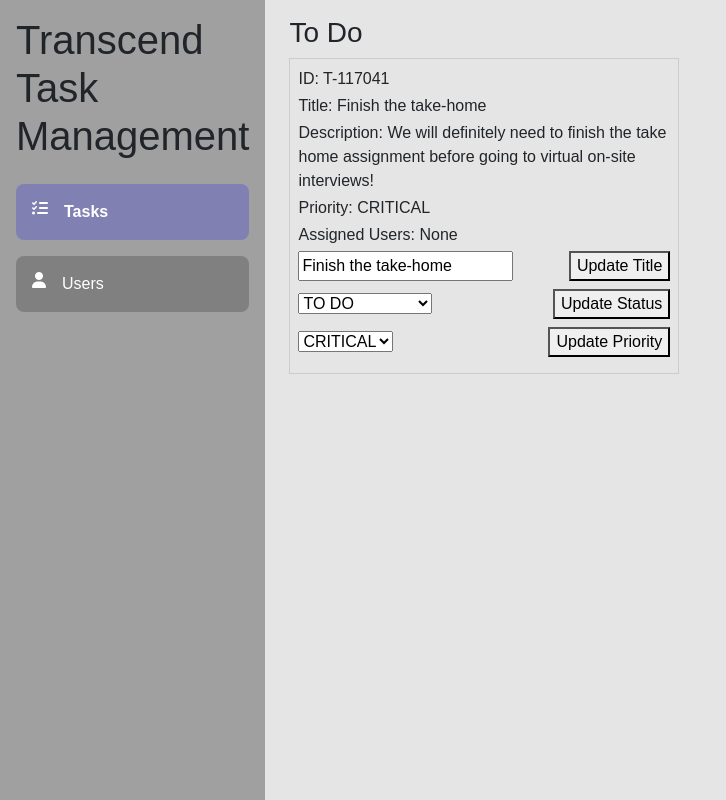
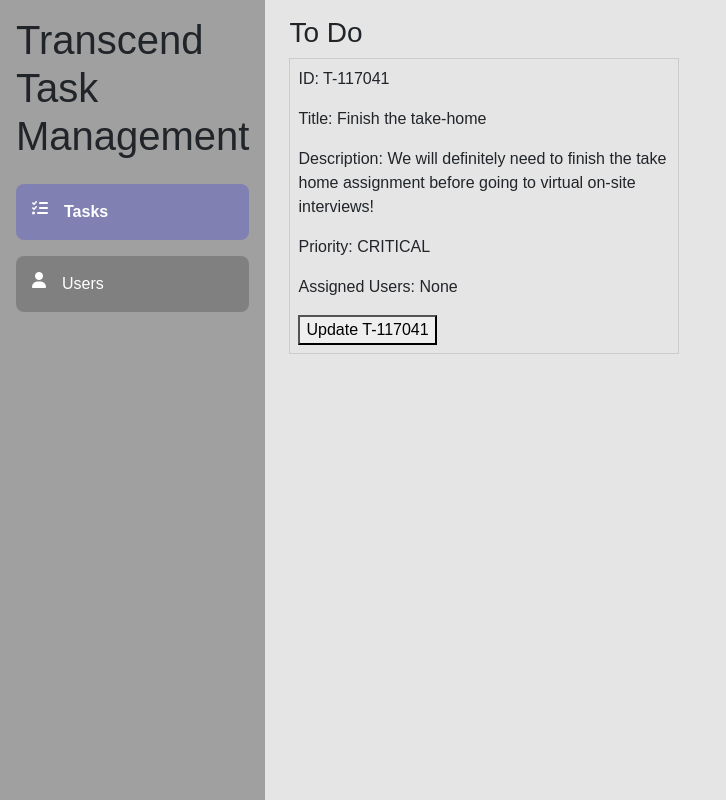
Before and after one commit to alexbarajas/TaskManagement, a React (Vite) app in the folder task-app/: page / in a window 1280 px wide. Shown: the whole page, without its empty margins (0-726 px from the left). Built offline with nearby package versions, Linux system fonts and the light colour scheme.

Commit message:
able to create and delete users on UsersView.tsx and cleaned up TasksView.tsx

```diff
--- a/task-app/src/App.tsx
+++ b/task-app/src/App.tsx
@@ -25,7 +25,9 @@ const router = createBrowserRouter([
 
 function App() {
   return (
-    <ErrorBoundary> {/* Wrap the entire application with ErrorBoundary */}
+    <ErrorBoundary>
+      {' '}
+      {/* Wrap the entire application with ErrorBoundary */}
       <div
         style={{
           display: 'grid',
@@ -35,7 +37,7 @@ function App() {
           backgroundColor: 'rgba(0,0,0,.1)',
         }}
       >
-      <Sidebar />
+        <Sidebar />
         <RouterProvider router={router} />
       </div>
     </ErrorBoundary>
--- a/task-app/src/components/ErrorBoundary/ErrorBoundary.tsx
+++ b/task-app/src/components/ErrorBoundary/ErrorBoundary.tsx
@@ -1,4 +1,4 @@
-import React, { Component, ErrorInfo, ReactNode } from "react";
+import React, { Component, ErrorInfo, ReactNode } from 'react';
 
 interface Props {
   children?: ReactNode;
@@ -10,7 +10,7 @@ interface State {
 
 class ErrorBoundary extends Component<Props, State> {
   public state: State = {
-    hasError: false
+    hasError: false,
   };
 
   public static getDerivedStateFromError(_: Error): State {
@@ -19,7 +19,7 @@ class ErrorBoundary extends Component<Props, State> {
   }
 
   public componentDidCatch(error: Error, errorInfo: ErrorInfo) {
-    console.error("Uncaught error:", error, errorInfo);
+    console.error('Uncaught error:', error, errorInfo);
   }
 
   public render() {
--- a/task-app/src/components/NotFound/NotFound.tsx
+++ b/task-app/src/components/NotFound/NotFound.tsx
@@ -4,7 +4,11 @@ interface NotFoundProps {
   // add any props you might need here
 }
 
-export const NotFound: React.FC<NotFoundProps> = ({ /* destructure props here if needed */ }) => {
+export const NotFound: React.FC<NotFoundProps> = (
+  {
+    /* destructure props here if needed */
+  },
+) => {
   // your component logic here if you have any
 
   return (
--- a/task-app/src/components/TasksView/TasksView.tsx
+++ b/task-app/src/components/TasksView/TasksView.tsx
@@ -12,51 +12,22 @@ export const TasksView: React.FC = () => {
   // mutation hook for updating tasks
   const [updateTask] = useApiMutation(BackendEndpoint.UpdateTask);
 
-  // state to store selected status for each task, whenever a state changes the component re-renders
-  const [selectedStatus, setSelectedStatus] = useState<{
-    [taskId: string]: TaskStatus;
-  }>({});
-  const [selectedTitle, setSelectedTitle] = useState<{
-    [taskId: string]: string;
-  }>({});
-  const [selectedPriority, setSelectedPriority] = useState<{
-    [taskId: string]: TaskPriority;
-  }>({});
+  // state to store selected task for update
+  const [selectedTask, setSelectedTask] = useState<Task | null>(null);
 
   // function to handle task updates
-  const handleTaskUpdate = async (taskId: string, updates: Partial<Task>) => {
+  const handleTaskUpdate = async (updatedTask: Task) => {
     try {
       // call the API to update the task
-      const updatedTask = await updateTask({ id: taskId, ...updates });
+      const response = await updateTask(updatedTask);
       // if the update is successful, refetch the tasks to get the latest data
-      if (updatedTask) {
+      if (response) {
         refetch();
+        setSelectedTask(null); // Close the popup after update
       }
     } catch (error) {
       // handle error
       console.error('Error updating task:', error);
-    }
-  };
-
-  const updateTaskStatus = (taskId: string) => {
-    // if you click on 'Update Status' without selecting anything, it'll be undefined, so instead of setting the status to 'undefined' it just stays the same
-    if (selectedStatus[taskId]) {
-      const newStatus = selectedStatus[taskId];
-      handleTaskUpdate(taskId, { status: newStatus });
-    }
-  };
-
-  const updateTaskTitle = (taskId: string) => {
-    if (selectedTitle[taskId]) {
-      const newTitle = selectedTitle[taskId];
-      handleTaskUpdate(taskId, { title: newTitle });
-    }
-  };
-
-  const updateTaskPriority = (taskId: string) => {
-    if (selectedPriority[taskId]) {
-      const newPriority = selectedPriority[taskId];
-      handleTaskUpdate(taskId, { priority: newPriority });
     }
   };
 
@@ -69,11 +40,6 @@ export const TasksView: React.FC = () => {
       tasksByStatus[task.status].push(task);
     });
   }
-
-  console.log('Data:', data);
-  console.log('Loading:', loading);
-  console.log('Error:', error);
-  console.log('Refetch:', refetch);
 
   return (
     <div
@@ -88,7 +54,7 @@ export const TasksView: React.FC = () => {
     >
       {Object.entries(tasksByStatus).map(([status, tasks]) => (
         <div key={status} style={{ flex: '0 0 auto', maxWidth: '40%' }}>
-          <h3>{formatStatus(status)}</h3> {/* Updated status label */}
+          <h3>{formatStatus(status)}</h3>
           {tasks.map((task) => (
             <div
               key={task.id}
@@ -98,112 +64,149 @@ export const TasksView: React.FC = () => {
                 marginBottom: '0.5em',
               }}
             >
-              <p style={{ marginBottom: '0.2em' }}>ID: {task.id}</p>
-              <p style={{ marginBottom: '0.2em' }}>Title: {task.title}</p>
-              <p style={{ marginBottom: '0.2em' }}>
-                Description: {task.description}
-              </p>
-              <p style={{ marginBottom: '0.2em' }}>Priority: {task.priority}</p>
-              <p style={{ marginBottom: '0.2em' }}>
-                Assigned Users:{' '}
-                {task.assignedUsers && task.assignedUsers.length > 0
-                  ? task.assignedUsers.join(', ')
-                  : 'None'}
-              </p>
-              <div
-                style={{
-                  display: 'flex',
-                  alignItems: 'center',
-                  marginBottom: '0.5em',
-                  justifyContent: 'space-between',
-                }}
-              >
-                <input
-                  type="text"
-                  value={selectedTitle[task.id] || task.title}
-                  onChange={(e) =>
-                    setSelectedTitle({
-                      ...selectedTitle,
-                      [task.id]: e.target.value,
-                    })
-                  }
-                />
-                <button onClick={() => updateTaskTitle(task.id)}>
-                  Update Title
-                </button>
-              </div>
-              <div
-                style={{
-                  display: 'flex',
-                  alignItems: 'center',
-                  marginBottom: '0.5em',
-                  justifyContent: 'space-between',
-                }}
-              >
-                <select
-                  value={selectedStatus[task.id] || task.status}
-                  onChange={(e) =>
-                    setSelectedStatus({
-                      ...selectedStatus,
-                      [task.id]: e.target.value as TaskStatus,
-                    })
-                  }
-                >
-                  {Object.values(TaskStatus).map((status) => (
-                    <option key={status} value={status}>
-                      {status.replace(/_/g, ' ')}
-                    </option>
-                  ))}
-                </select>
-                <button onClick={() => updateTaskStatus(task.id)}>
-                  Update Status
-                </button>
-              </div>
-              <div
-                style={{
-                  display: 'flex',
-                  alignItems: 'center',
-                  marginBottom: '0.5em',
-                  justifyContent: 'space-between',
-                }}
-              >
-                <select
-                  value={selectedPriority[task.id] || task.priority}
-                  onChange={(e) =>
-                    setSelectedPriority({
-                      ...selectedPriority,
-                      [task.id]: e.target.value as TaskPriority,
-                    })
-                  }
-                >
-                  {Object.values(TaskPriority).map((priority) => (
-                    <option key={priority} value={priority}>
-                      {priority.replace(/_/g, ' ')}
-                    </option>
-                  ))}
-                </select>
-                <button onClick={() => updateTaskPriority(task.id)}>
-                  Update Priority
-                </button>
-              </div>
+              <TaskItem task={task} setSelectedTask={setSelectedTask} />
             </div>
           ))}
         </div>
       ))}
+      {/* popup form for updating task */}
+      {loading ? (
+        <p>The tasks are loading please wait...</p>
+      ) : error ? (
+        <p>Error: {error.message}</p>
+      ) : (
+        selectedTask && (
+          <div
+            style={{
+              position: 'fixed',
+              top: 0,
+              left: 0,
+              width: '100%',
+              height: '100%',
+              backgroundColor: 'rgba(0, 0, 0, 0.5)',
+              display: 'flex',
+              justifyContent: 'center',
+              alignItems: 'center',
+            }}
+          >
+            <div
+              style={{
+                backgroundColor: '#fff',
+                padding: '2em',
+                borderRadius: '5px',
+              }}
+            >
+              <TaskUpdateForm
+                task={selectedTask}
+                handleTaskUpdate={handleTaskUpdate}
+                onClose={() => setSelectedTask(null)}
+              />
+            </div>
+          </div>
+        )
+      )}
     </div>
   );
 };
 
-// helper functions go outside
+const TaskItem: React.FC<{
+  task: Task;
+  setSelectedTask: (task: Task | null) => void;
+}> = ({ task, setSelectedTask }) => {
+  return (
+    <div>
+      <p>ID: {task.id}</p>
+      <p>Title: {task.title}</p>
+      <p>Description: {task.description}</p>
+      <p>Priority: {task.priority}</p>
+      <p>
+        Assigned Users:{' '}
+        {task.assignedUsers && task.assignedUsers.length > 0
+          ? task.assignedUsers.join(', ')
+          : 'None'}
+      </p>
+      {/* button to open update form */}
+      <button onClick={() => setSelectedTask(task)}>Update {task.id}</button>
+    </div>
+  );
+};
+
+const TaskUpdateForm: React.FC<{
+  task: Task;
+  handleTaskUpdate: (task: Task) => void;
+  onClose: () => void;
+}> = ({ task, handleTaskUpdate, onClose }) => {
+  const [updatedTask, setUpdatedTask] = useState<Task>({ ...task });
+
+  const handleChange = (
+    e: React.ChangeEvent<HTMLInputElement | HTMLSelectElement>,
+  ) => {
+    const { name, value } = e.target;
+    setUpdatedTask({ ...updatedTask, [name]: value });
+  };
+
+  return (
+    <div>
+      <h3>Update Task</h3>
+      <p>
+        <span style={{ marginRight: '0.5em' }}>Title:</span>
+        <input
+          type="text"
+          name="title"
+          value={updatedTask.title}
+          onChange={handleChange}
+        />
+      </p>
+      <p>
+        <span style={{ marginRight: '0.5em' }}>Status:</span>
+        <select
+          name="status"
+          value={updatedTask.status}
+          onChange={handleChange}
+        >
+          {Object.values(TaskStatus).map((status) => (
+            <option key={status} value={status}>
+              {formatStatus(status)}
+            </option>
+          ))}
+        </select>
+      </p>
+      <p>
+        <span style={{ marginRight: '0.5em' }}>Description:</span>
+        <input
+          type="text"
+          name="description"
+          value={updatedTask.description}
+          onChange={handleChange}
+        />
+      </p>
+      <p>
+        <span style={{ marginRight: '0.5em' }}>Priority:</span>
+        <select
+          name="priority"
+          value={updatedTask.priority}
+          onChange={handleChange}
+        >
+          {Object.values(TaskPriority).map((priority) => (
+            <option key={priority} value={priority}>
+              {priority}
+            </option>
+          ))}
+        </select>
+      </p>
+      <button onClick={() => handleTaskUpdate(updatedTask)}>Update</button>
+      <button onClick={onClose}>Cancel</button>
+    </div>
+  );
+};
+
+// helper function
 const formatStatus = (status: string): string => {
-  // Example: Convert "TO_DO" to "To Do"
+  // ex: Convert "TO_DO" to "To Do"
   const words = status
     .replace(/_/g, ' ')
     .replace(/\b\w/g, (firstChar) => firstChar.toUpperCase())
     .split(' ');
-  for (let i = 0; i < words.length; i++) {
-    words[i] = words[i][0].toUpperCase() + words[i].substr(1);
-  }
   return words
     .map((word) => word.charAt(0).toUpperCase() + word.slice(1).toLowerCase())
     .join(' ');
```
Also changed, not shown: task-app/src/components/UsersView/UsersView.tsx (+24 -16 lines).
